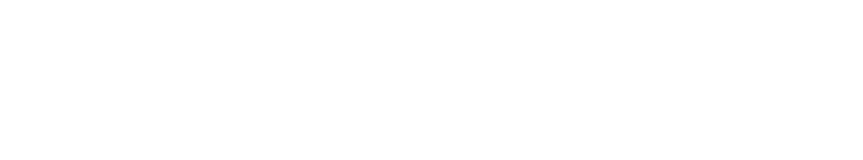
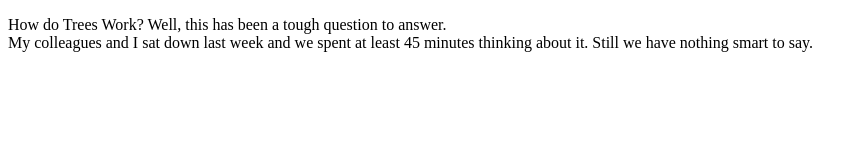
Before and after one commit to HYF-Class21/agile-development-group4-all-about-trees, a website: page index.html in a window 1280 px wide. Shown: the whole page, without its empty margins (0-863 px from the left). Drawn offline with Linux system fonts and the light colour scheme.

Commit message:
added html for introduction

```diff
--- a/index.html
+++ b/index.html
@@ -4,9 +4,21 @@
     <meta charset="UTF-8" />
     <link rel="icon" type="image/svg+xml" href="./client/assets/favicon.ico" />
     <meta name="viewport" content="width=device-width, initial-scale=1.0" />
-    <title>project!</title>
+    <title>All about trees</title>
 
     <link href="./styles/index.css" rel="stylesheet" />
   </head>
-  <body></body>
+  <body>
+    <!--Title-->
+    <!--Navigation-->
+    <!--Intro-->
+    <section id="summary-info">
+      <p class="fascinating-words">
+        How do Trees Work? Well, this has been a tough question to answer.
+        <br />
+        My colleagues and I sat down last week and we spent at least 45 minutes
+        thinking about it. Still we have nothing smart to say.
+      </p>
+    </section>
+  </body>
 </html>
```
